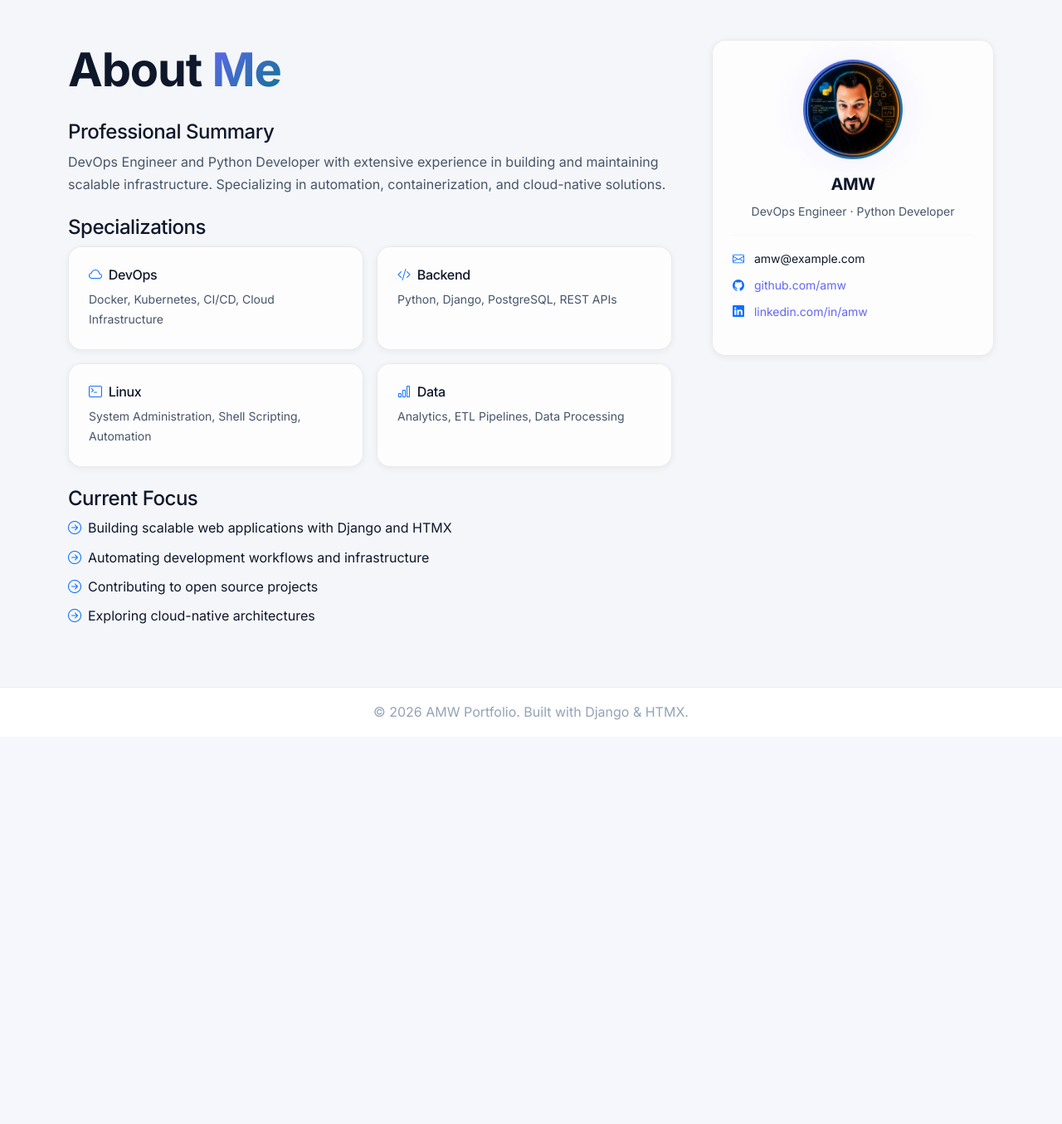
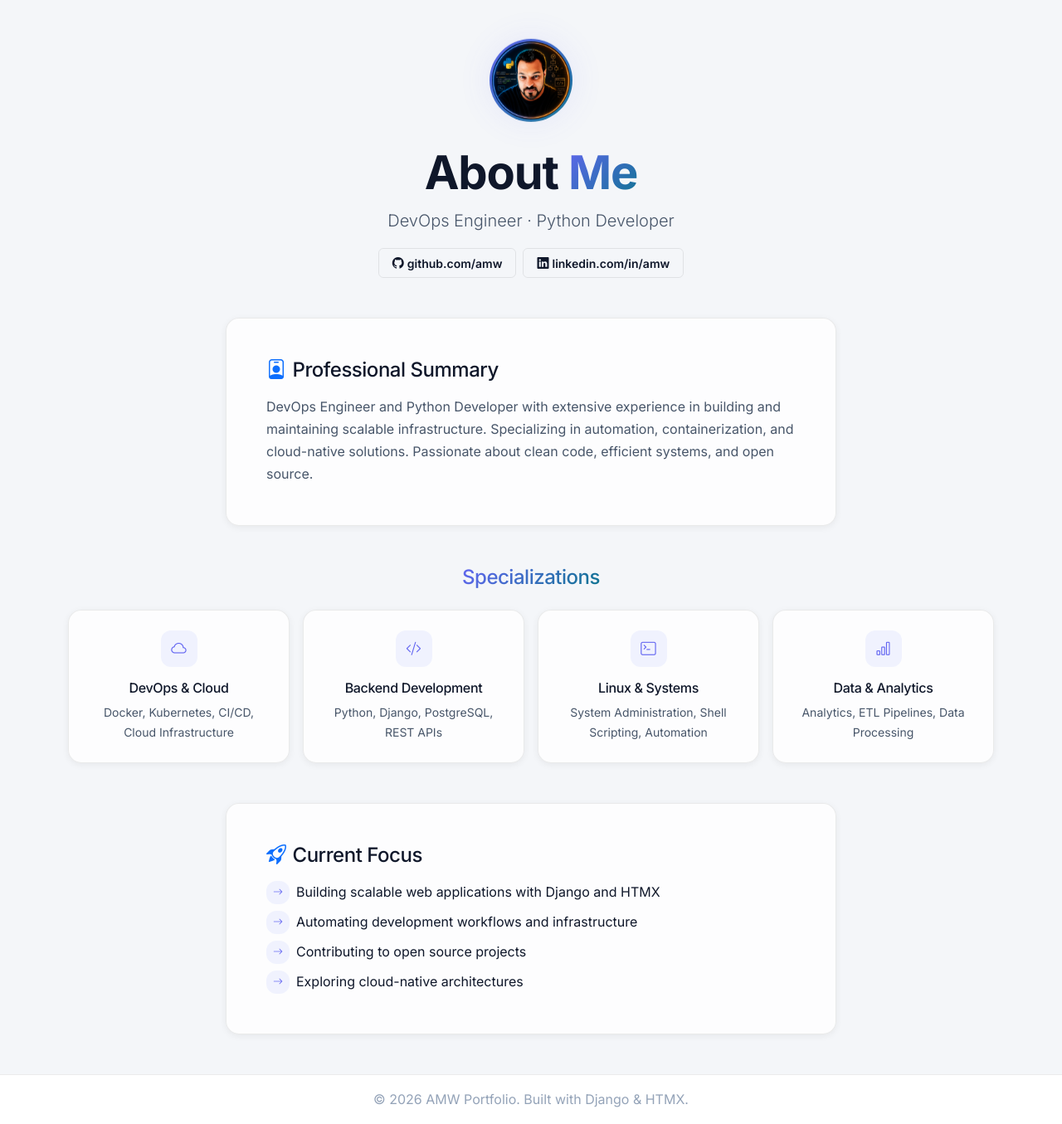
Before and after one commit to AMW-Web-Dev/AMW-ShowCases, a Django app: page /about/ in a window 1280 px wide. Shown: the part 70-1425 px from the top of the page at 83% size. Before the commit the page ends 938 px from the top, so only its background shows below. Run offline with Django 5.2, Linux system fonts and the light colour scheme; data comes from the database, SQL or seed files in the repository; some libraries are stand-ins or nearby versions.

Commit message:
Redesign about page — full-width layout, no sidebar card
- Removed email from about page

- GitHub and LinkedIn as outline buttons in profile header

- New layout: centered profile header (avatar 100px + name + social buttons), Professional Summary card, 4-column Specialization cards with contact-icon boxes, Current Focus card with icon list

Ultraworked with [Sisyphus](https://github.com/code-yeongyu/oh-my-openagent)

Co-authored-by: Sisyphus <clio-agent@sisyphuslabs.ai>

```diff
--- a/templates/core/about.html
+++ b/templates/core/about.html
@@ -5,51 +5,85 @@
 
 {% block content %}
 <div class="container py-5">
-    <div class="row g-5">
+
+    {# Profile Header #}
+    <div class="text-center mb-5 reveal">
+        <div class="avatar-ring mx-auto mb-4" style="width: 100px; height: 100px;">
+            <img src="{% static 'images/Avatar_Python_Dev_512.png' %}" alt="AMW Avatar">
+        </div>
+        <h1 class="mb-1">About <span class="gradient-text">Me</span></h1>
+        <p class="text-secondary lead mb-3">DevOps Engineer &middot; Python Developer</p>
+        <div class="d-flex justify-content-center gap-2">
+            <a href="https://github.com/amw" class="btn btn-outline btn-sm" target="_blank" rel="noopener">
+                <i class="bi bi-github me-1"></i>github.com/amw
+            </a>
+            <a href="https://linkedin.com/in/amw" class="btn btn-outline btn-sm" target="_blank" rel="noopener">
+                <i class="bi bi-linkedin me-1"></i>linkedin.com/in/amw
+            </a>
+        </div>
+    </div>
+
+    {# Professional Summary #}
+    <div class="row justify-content-center mb-5 reveal">
         <div class="col-lg-8">
-            <div class="reveal">
-                <h1 class="mb-4">About <span class="gradient-text">Me</span></h1>
-
-                <div class="mb-4">
-                    <h2 class="h4">Professional Summary</h2>
-                    <p class="text-secondary">
+            <div class="card p-4 p-lg-5">
+                <h2 class="h4 mb-3"><i class="bi bi-person-badge me-2 text-primary"></i>Professional Summary</h2>
+                <p class="text-secondary mb-0">
                     DevOps Engineer and Python Developer with extensive experience in
                     building and maintaining scalable infrastructure. Specializing in
                     automation, containerization, and cloud-native solutions.
+                    Passionate about clean code, efficient systems, and open source.
                 </p>
             </div>
+        </div>
+    </div>
 
-                <div class="mb-4">
-                    <h2 class="h4">Specializations</h2>
-                    <div class="row g-3">
-                        <div class="col-sm-6">
-                            <div class="card h-100">
+    {# Specializations #}
+    <div class="mb-5 reveal">
+        <h2 class="h4 text-center mb-4">
+            <span class="gradient-text">Specializations</span>
+        </h2>
+        <div class="row g-3 justify-content-center">
+            <div class="col-md-6 col-lg-3">
+                <div class="card h-100 text-center">
                     <div class="card-body">
-                                    <h5 class="h6 card-title"><i class="bi bi-cloud me-2 text-primary"></i>DevOps</h5>
+                        <div class="contact-icon mx-auto mb-3">
+                            <i class="bi bi-cloud"></i>
+                        </div>
+                        <h5 class="h6 card-title">DevOps &amp; Cloud</h5>
                         <p class="small text-secondary mb-0">Docker, Kubernetes, CI/CD, Cloud Infrastructure</p>
                     </div>
                 </div>
             </div>
-                        <div class="col-sm-6">
-                            <div class="card h-100">
+            <div class="col-md-6 col-lg-3">
+                <div class="card h-100 text-center">
                     <div class="card-body">
-                                    <h5 class="h6 card-title"><i class="bi bi-code-slash me-2 text-primary"></i>Backend</h5>
+                        <div class="contact-icon mx-auto mb-3">
+                            <i class="bi bi-code-slash"></i>
+                        </div>
+                        <h5 class="h6 card-title">Backend Development</h5>
                         <p class="small text-secondary mb-0">Python, Django, PostgreSQL, REST APIs</p>
                     </div>
                 </div>
             </div>
-                        <div class="col-sm-6">
-                            <div class="card h-100">
+            <div class="col-md-6 col-lg-3">
+                <div class="card h-100 text-center">
                     <div class="card-body">
-                                    <h5 class="h6 card-title"><i class="bi bi-terminal me-2 text-primary"></i>Linux</h5>
+                        <div class="contact-icon mx-auto mb-3">
+                            <i class="bi bi-terminal"></i>
+                        </div>
+                        <h5 class="h6 card-title">Linux &amp; Systems</h5>
                         <p class="small text-secondary mb-0">System Administration, Shell Scripting, Automation</p>
                     </div>
                 </div>
             </div>
-                        <div class="col-sm-6">
-                            <div class="card h-100">
+            <div class="col-md-6 col-lg-3">
+                <div class="card h-100 text-center">
                     <div class="card-body">
-                                    <h5 class="h6 card-title"><i class="bi bi-bar-chart me-2 text-primary"></i>Data</h5>
+                        <div class="contact-icon mx-auto mb-3">
+                            <i class="bi bi-bar-chart"></i>
+                        </div>
+                        <h5 class="h6 card-title">Data &amp; Analytics</h5>
                         <p class="small text-secondary mb-0">Analytics, ETL Pipelines, Data Processing</p>
                     </div>
                 </div>
@@ -57,44 +91,32 @@
         </div>
     </div>
 
-                <div class="mb-4">
-                    <h2 class="h4">Current Focus</h2>
-                    <ul class="list-unstyled">
-                        <li class="mb-2"><i class="bi bi-arrow-right-circle me-2 text-primary"></i>Building scalable web applications with Django and HTMX</li>
-                        <li class="mb-2"><i class="bi bi-arrow-right-circle me-2 text-primary"></i>Automating development workflows and infrastructure</li>
-                        <li class="mb-2"><i class="bi bi-arrow-right-circle me-2 text-primary"></i>Contributing to open source projects</li>
-                        <li class="mb-2"><i class="bi bi-arrow-right-circle me-2 text-primary"></i>Exploring cloud-native architectures</li>
+    {# Current Focus #}
+    <div class="row justify-content-center reveal">
+        <div class="col-lg-8">
+            <div class="card p-4 p-lg-5">
+                <h2 class="h4 mb-3"><i class="bi bi-rocket-takeoff me-2 text-primary"></i>Current Focus</h2>
+                <ul class="list-unstyled mb-0">
+                    <li class="mb-2 d-flex align-items-center gap-2">
+                        <span class="contact-icon" style="width: 28px; height: 28px; font-size: 0.75rem;"><i class="bi bi-arrow-right"></i></span>
+                        Building scalable web applications with Django and HTMX
+                    </li>
+                    <li class="mb-2 d-flex align-items-center gap-2">
+                        <span class="contact-icon" style="width: 28px; height: 28px; font-size: 0.75rem;"><i class="bi bi-arrow-right"></i></span>
+                        Automating development workflows and infrastructure
+                    </li>
+                    <li class="mb-2 d-flex align-items-center gap-2">
+                        <span class="contact-icon" style="width: 28px; height: 28px; font-size: 0.75rem;"><i class="bi bi-arrow-right"></i></span>
+                        Contributing to open source projects
+                    </li>
+                    <li class="mb-0 d-flex align-items-center gap-2">
+                        <span class="contact-icon" style="width: 28px; height: 28px; font-size: 0.75rem;"><i class="bi bi-arrow-right"></i></span>
+                        Exploring cloud-native architectures
+                    </li>
                 </ul>
             </div>
         </div>
     </div>
 
-        <div class="col-lg-4">
-            <div class="card reveal" style="position: sticky; top: 100px;">
-                <div class="card-body text-center">
-                    <div class="avatar-ring mx-auto mb-3" style="width: 120px; height: 120px;">
-                        <img src="{% static 'images/Avatar_Python_Dev_512.png' %}" alt="AMW Avatar">
-                    </div>
-                    <h5 class="card-title">AMW</h5>
-                    <p class="text-secondary small mb-3">DevOps Engineer · Python Developer</p>
-                    <hr class="border-color-inherit" style="border-color: var(--border-color);">
-                    <ul class="list-unstyled text-start small">
-                        <li class="mb-2">
-                            <i class="bi bi-envelope me-2 text-primary"></i>
-                            <span class="text-body">amw@example.com</span>
-                        </li>
-                        <li class="mb-2">
-                            <i class="bi bi-github me-2 text-primary"></i>
-                            <a href="https://github.com/amw" target="_blank" rel="noopener">github.com/amw</a>
-                        </li>
-                        <li class="mb-2">
-                            <i class="bi bi-linkedin me-2 text-primary"></i>
-                            <a href="https://linkedin.com/in/amw" target="_blank" rel="noopener">linkedin.com/in/amw</a>
-                        </li>
-                    </ul>
-                </div>
-            </div>
-        </div>
-    </div>
 </div>
 {% endblock %}
```
Lines whose indentation alone changed are shown as unchanged.
